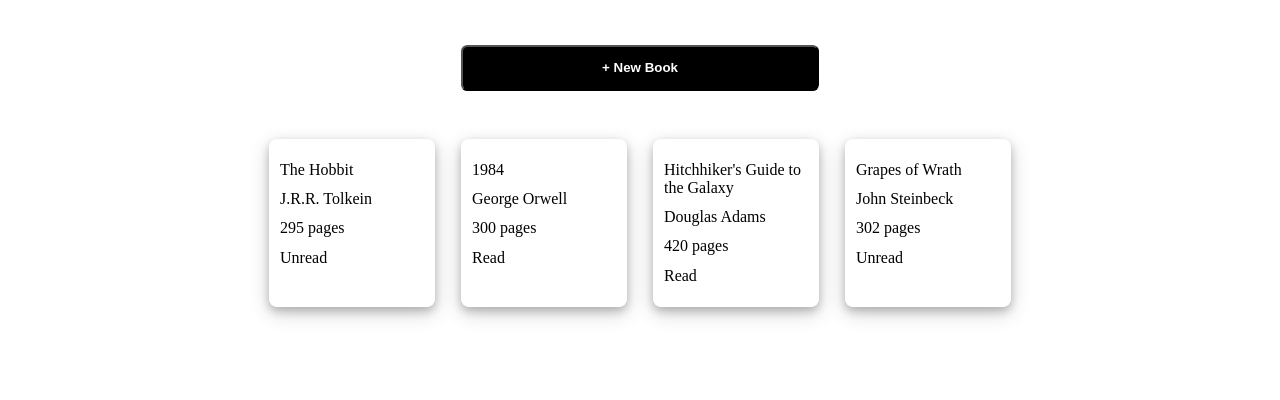
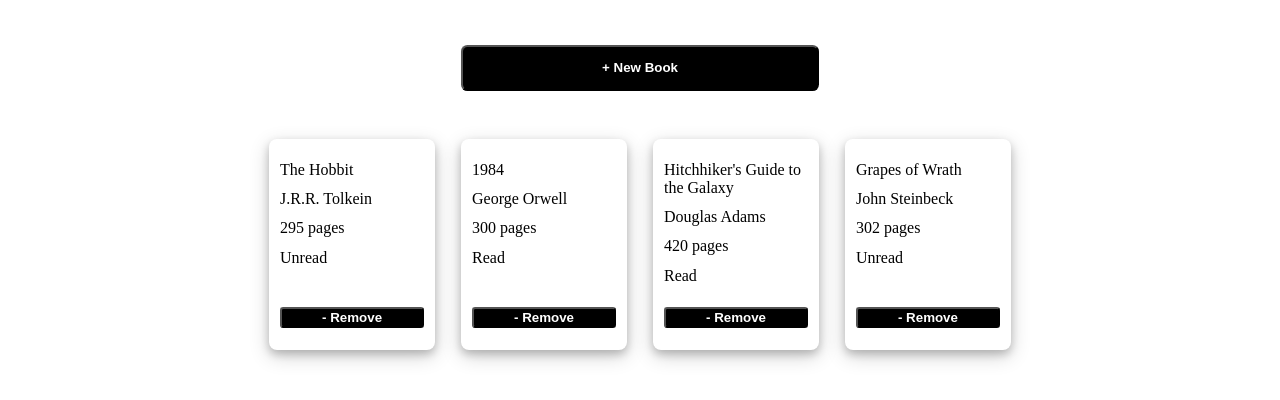
Before and after one commit to Elliot-Akande/library, a plain HTML site: page index.html in a window 1280 px wide. Shown: the part 88-488 px from the top of the page. Drawn offline with Linux system fonts and the light colour scheme.

Commit message:
Implement remove book

```diff
--- a/script.js
+++ b/script.js
@@ -7,6 +7,7 @@ newBookButton.addEventListener("click", newBookPressed);
 submitNewBookButton.addEventListener("click", submitNewBook);
 
 let newBookFormDisplayed = false;
+let removeBookButtons = [];
 let myLibrary = [];
 
 function Book(title, author, pages, read) {
@@ -18,6 +19,10 @@ function Book(title, author, pages, read) {
     this.info = function () {
         return `${this.title} by ${this.author}, ${this.pages} pages, ${this.read ? "read" : "not read yet"}`
     }
+
+    this.toggleRead = function () {
+        this.read ? this.read = false : this.read = true;
+    }
 }
 
 function addBookToLibrary(book) {
@@ -26,31 +31,45 @@ function addBookToLibrary(book) {
 
 function displayBooks() {
     while (bookDisplay.firstChild) bookDisplay.removeChild(bookDisplay.lastChild);
-    myLibrary.forEach(book => {
+    myLibrary.forEach((book, index) => {
         const bookCard = document.createElement("DIV");
+        const bookDetails = document.createElement("DIV");
+
         bookCard.classList.add("book-card");
+        bookDetails.classList.add("details-container");
+
+        bookCard.setAttribute('data-index', index);
 
         const title = document.createElement("P");
         const author = document.createElement("P");
         const pages = document.createElement("P");
         const read = document.createElement("P");
+        const remove = document.createElement("BUTTON");
 
         title.classList.add('book-title', 'book-details');
         author.classList.add('book-author', 'book-details');
         pages.classList.add('book-pages', 'book-details');
         read.classList.add('book-read', 'book-details');
+        remove.classList.add('book-remove', 'book-details');
 
         title.innerText = book.title
         author.innerText = book.author
         pages.innerText = `${book.pages} pages`
         read.innerText = `${book.read ? "Read" : "Unread"}`
+        remove.innerText = "- Remove";
 
-        bookCard.appendChild(title);
-        bookCard.appendChild(author);
-        bookCard.appendChild(pages);
-        bookCard.appendChild(read);
+        bookDetails.appendChild(title);
+        bookDetails.appendChild(author);
+        bookDetails.appendChild(pages);
+        bookDetails.appendChild(read);
+        bookDetails.appendChild(remove);
 
+        bookCard.appendChild(bookDetails);
+        bookCard.appendChild(remove);
         bookDisplay.appendChild(bookCard);
+
+        removeBookButtons = document.querySelectorAll(".book-remove");
+        removeBookButtons.forEach(button => button.addEventListener("click", removeBook));
     });
 }
 
@@ -88,7 +107,11 @@ function submitNewBook() {
     }
 }
 
-
+function removeBook() {
+    const index = this.parentElement.getAttribute("data-index");
+    myLibrary.splice(index, 1);
+    displayBooks();
+}
 
 let theHobbit = new Book("The Hobbit", "J.R.R. Tolkein", 295, false);
 let nineteenEightyFour = new Book("1984", "George Orwell", 300, true);
--- a/style.css
+++ b/style.css
@@ -82,6 +82,9 @@ button {
 }
 
 .book-card {
+    display: flex;
+    flex-direction: column;
+    justify-content: space-between;
     flex-shrink: 0;
     padding: 0.7rem;
     border-radius: 0.5rem;
@@ -92,3 +95,7 @@ button {
 .book-details {
     margin: 0.7rem 0;
 }
+
+.book-remove {
+    border-radius: 0.2rem;
+}
```
